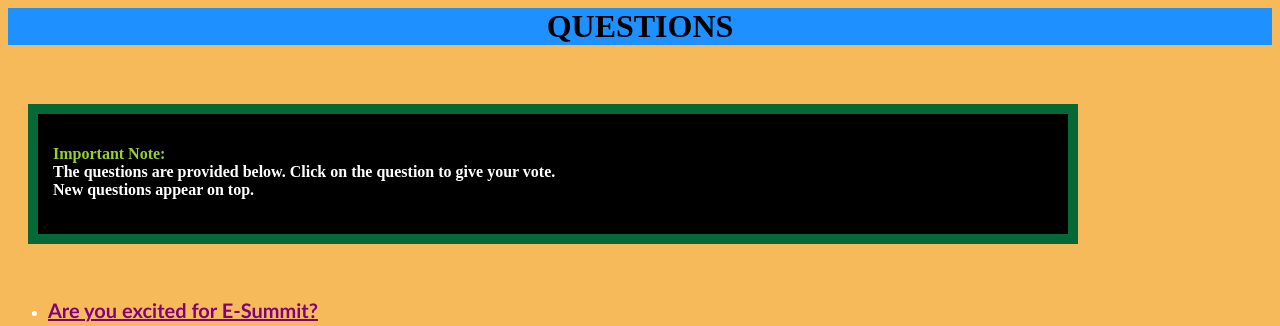
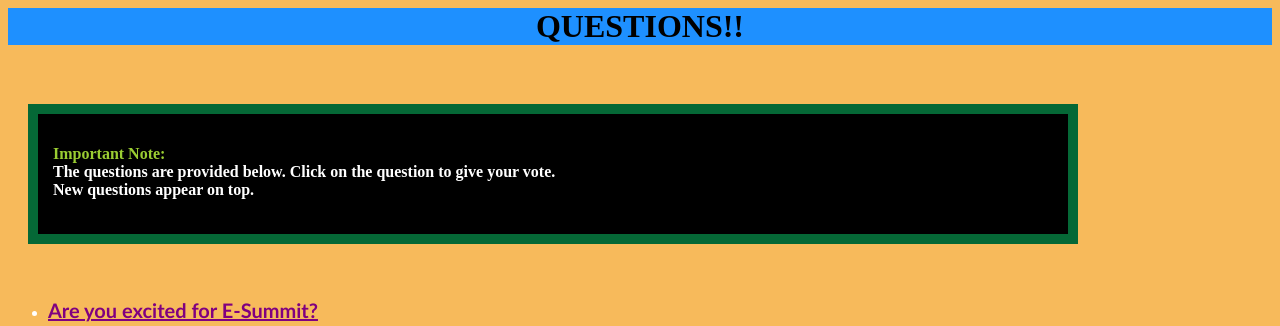
Before and after one commit to RitabrataDas343/Polls_App, a Django app: a page that uses polls/templates/polls/index.html in a window 1280 px wide. Shown: the top 326 px of the page. Run offline with Django 3.2, Linux system fonts and the light colour scheme; data comes from the database, SQL or seed files in the repository.

Commit message:
Update index.html

```diff
--- a/polls/templates/polls/index.html
+++ b/polls/templates/polls/index.html
@@ -26,7 +26,7 @@ body {
 </style>
 
 <body>
-<h1 style="text-align: center; background-color: dodgerblue;">QUESTIONS</h1>
+<h1 style="text-align: center; background-color: dodgerblue;">QUESTIONS!!</h1>
 <br>
 <div class="pass">
     <p><strong style="color: yellowgreen;">Important Note:<br> </strong> <b style="color: white;">The questions are provided below. Click on the question to give your vote. <br> New questions appear on top.<br>
```
